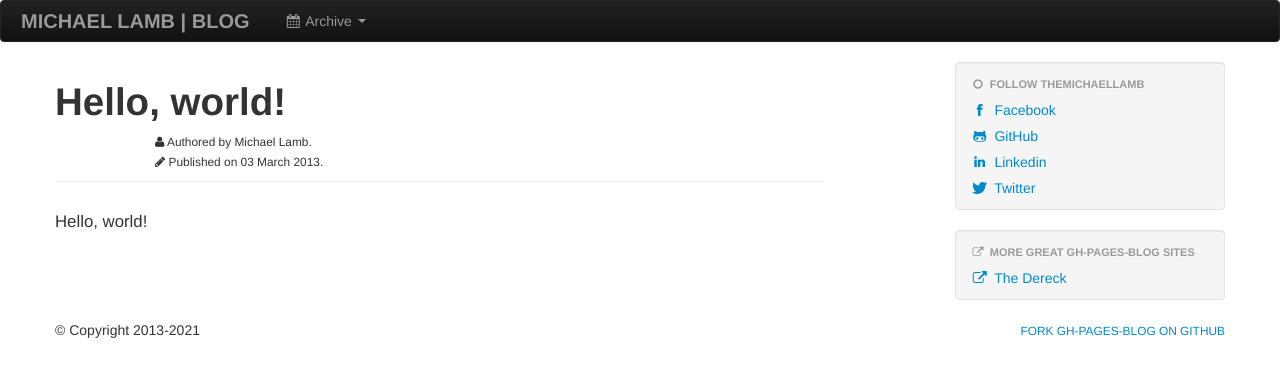
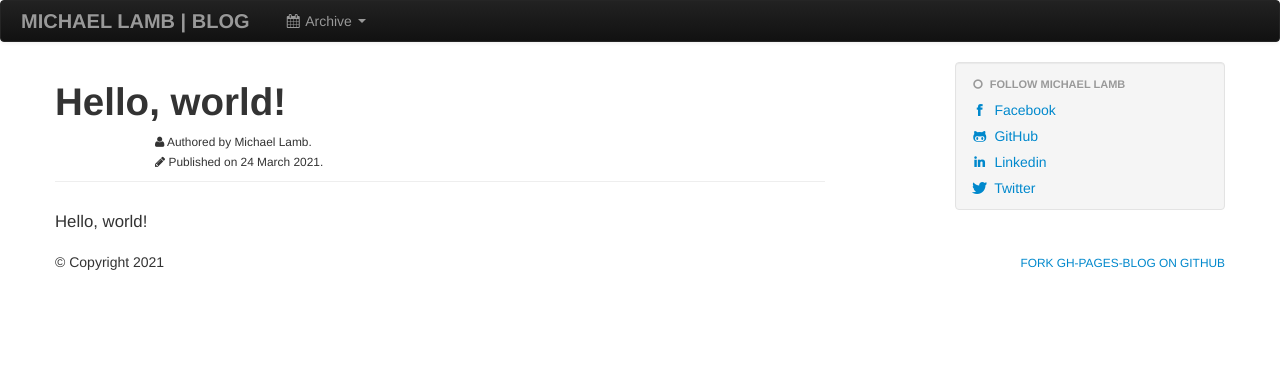
Before and after one commit to michaellambgelo/michaellambgelo.github.io, a Jekyll site: the page built from _posts/2021-03-24-hello-world.md, in a window 1280 px wide. Shown: the top 377 px of the page. Built offline with Jekyll 4.4.1, drawn with Linux system fonts in a browser that asks for light colours.

Commit message:
removed references to gh-pages

```diff
--- a/_config.yml
+++ b/_config.yml
@@ -279,7 +279,7 @@ navbar :
 #       font_awesome_icon : icon-twitter
 #       url : https://www.twitter.com/dereckcurry
 social_links :
-  follow_name : themichaellamb
+  follow_name : Michael Lamb
   links :
     - link :
       enabled : true
@@ -323,12 +323,12 @@ social_links :
 #   - project :
 #     name : gh-pages-blog
 #     url : https://github.com/thedereck/gh-pages-blog
-github_projects :
-  header : GitHub Projects
-  projects :
-  - project :
-    name : gh-pages-blog
-    url : https://github.com/thedereck/gh-pages-blog
+# github_projects :
+#   header : GitHub Projects
+#   projects :
+#   - project :
+#     name : gh-pages-blog
+#     url : https://github.com/thedereck/gh-pages-blog
 
 
 # These are links to other websites outside of the blog that are not part of
@@ -353,12 +353,12 @@ github_projects :
 #     - link :
 #       name : Lowcountry Blues Club
 #       url : http://lowcountrybluesclub.blogspot.com
-external_links :
-  header : More Great gh-pages-blog Sites
-  links :
-    - link :
-      name : The Dereck
-      url: https://thedereck.github.io
+# external_links :
+#   header : More Great gh-pages-blog Sites
+#   links :
+#     - link :
+#       name : The Dereck
+#       url: https://thedereck.github.io
 
 
 # These are the Bootstrap settings. These Bootstrap settings will control both
```
Also changed, not shown: _posts/2021-03-24-hello-world.md (renamed from _posts/2013-03-03-hello-world.md).
